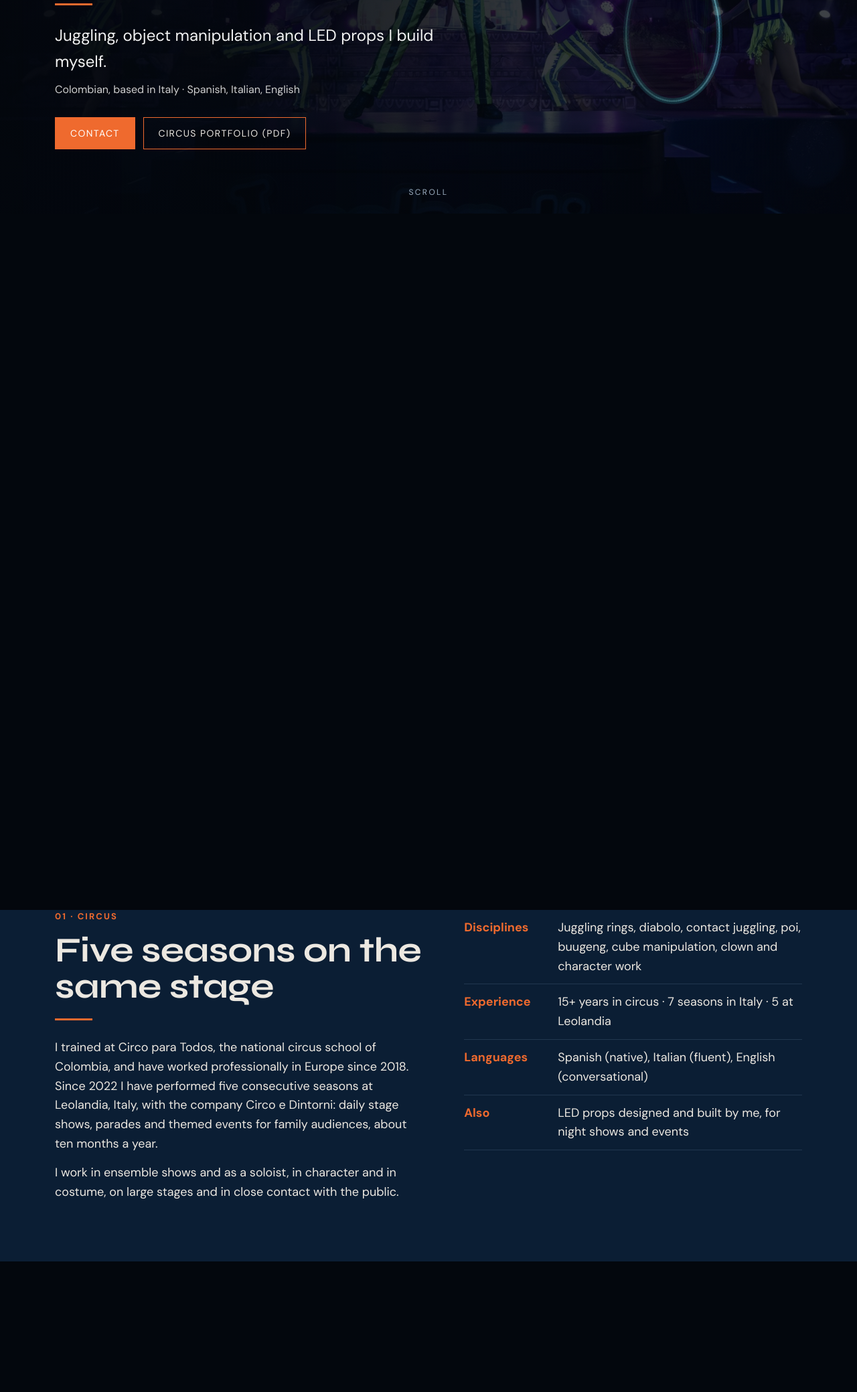
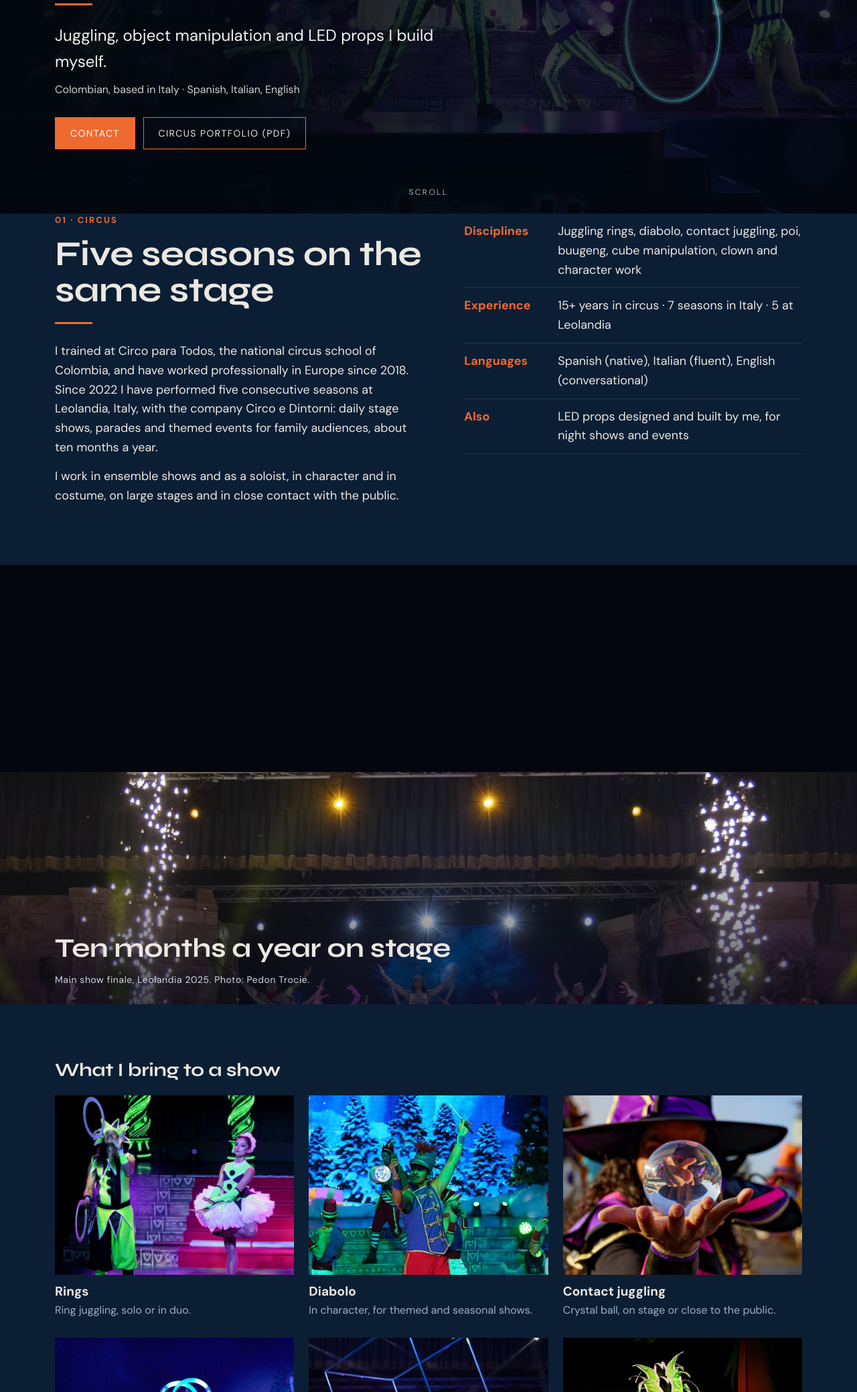
Before and after one commit to buflowart/alejandro-perez, a plain HTML site: page index.html in a window 1280 px wide. Shown: the part 481-2560 px from the top of the page at 67% size. Drawn offline with Linux system fonts and the light colour scheme; animation ran at ten frames a second; a web font is replaced by a local one.

Commit message:
Portada: scroll normal, sin tramo pegado; la estela se alarga mientras la portada sale
Co-Authored-By: Claude Opus 5.5 <noreply@anthropic.com>

```diff
--- a/index.html
+++ b/index.html
@@ -33,8 +33,8 @@ header nav a:hover { color:var(--ink); }
 #menu { display:none; background:none; border:0; color:var(--ink); font-size:26px; cursor:pointer; }
 
 /* portada */
-.hero { position:relative; height:230vh; background:#03070d; }
-.hero .stage { position:sticky; top:0; height:100vh; min-height:560px; overflow:hidden; }
+.hero { position:relative; background:#03070d; }
+.hero .stage { position:relative; height:100vh; min-height:560px; overflow:hidden; }
 .hero .stage > img { position:absolute; inset:0; width:100%; height:100%; object-fit:cover; object-position:62% 40%; opacity:.28; filter:saturate(.7); }
 .hero .stage::after { content:""; position:absolute; inset:0; background:linear-gradient(90deg, rgba(3,7,13,.92) 0%, rgba(3,7,13,.6) 40%, rgba(3,7,13,.15) 75%); pointer-events:none; }
 #poi { position:absolute; inset:0; width:100%; height:100%; z-index:1; }
@@ -363,7 +363,8 @@ html, body { overflow-x:clip; }
       const a = t + k * Math.PI;
       return [cx + R * Math.cos(a) + r * Math.cos(-3 * a), cy + R * Math.sin(a) + r * Math.sin(-3 * a), cx + R * Math.cos(a), cy + R * Math.sin(a)];
     };
-    const prog = () => Math.min(1, Math.max(0, scrollY / (hero.offsetHeight - innerHeight)));
+    // la página corre normal: la exposición se alarga mientras la portada sale de pantalla
+    const prog = () => Math.min(1, Math.max(0, scrollY / (hero.offsetHeight * .6)));
 
     function stroke(a, b, hue, alpha) {
       tx.strokeStyle = `hsla(${hue},100%,62%,${alpha * .18})`; tx.lineWidth = 9;
@@ -375,7 +376,7 @@ html, body { overflow-x:clip; }
     function frame(now) {
       const dt = Math.min(.05, (now - last) / 1000); last = now;
       const p = prog(), dy = scrollY - lastY; lastY = scrollY;
-      tag.classList.toggle('on', p > .85); hint.style.opacity = p > .04 ? 0 : 1;
+      tag.classList.toggle('on', p > .3); hint.style.opacity = p > .04 ? 0 : 1;
       if (!on) return requestAnimationFrame(frame);
 
       // con p=0 la estela es corta; al bajar se alarga hasta exposición completa
```
